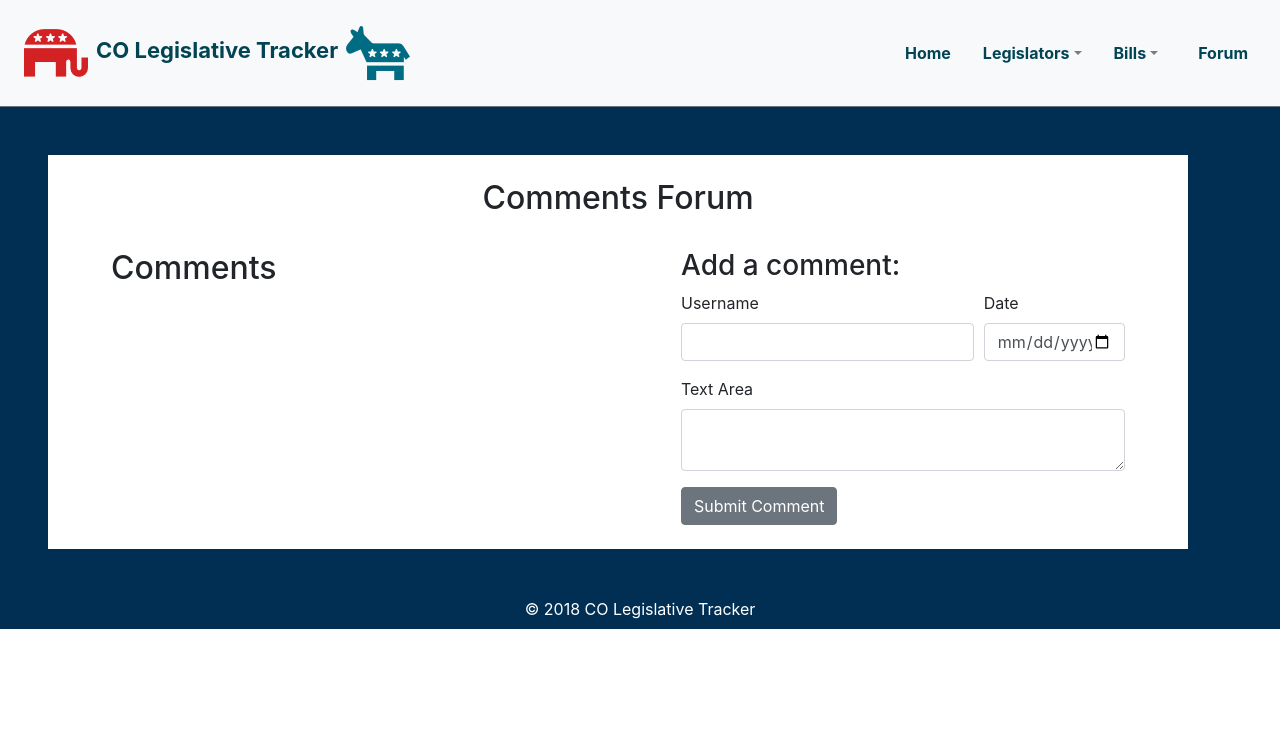
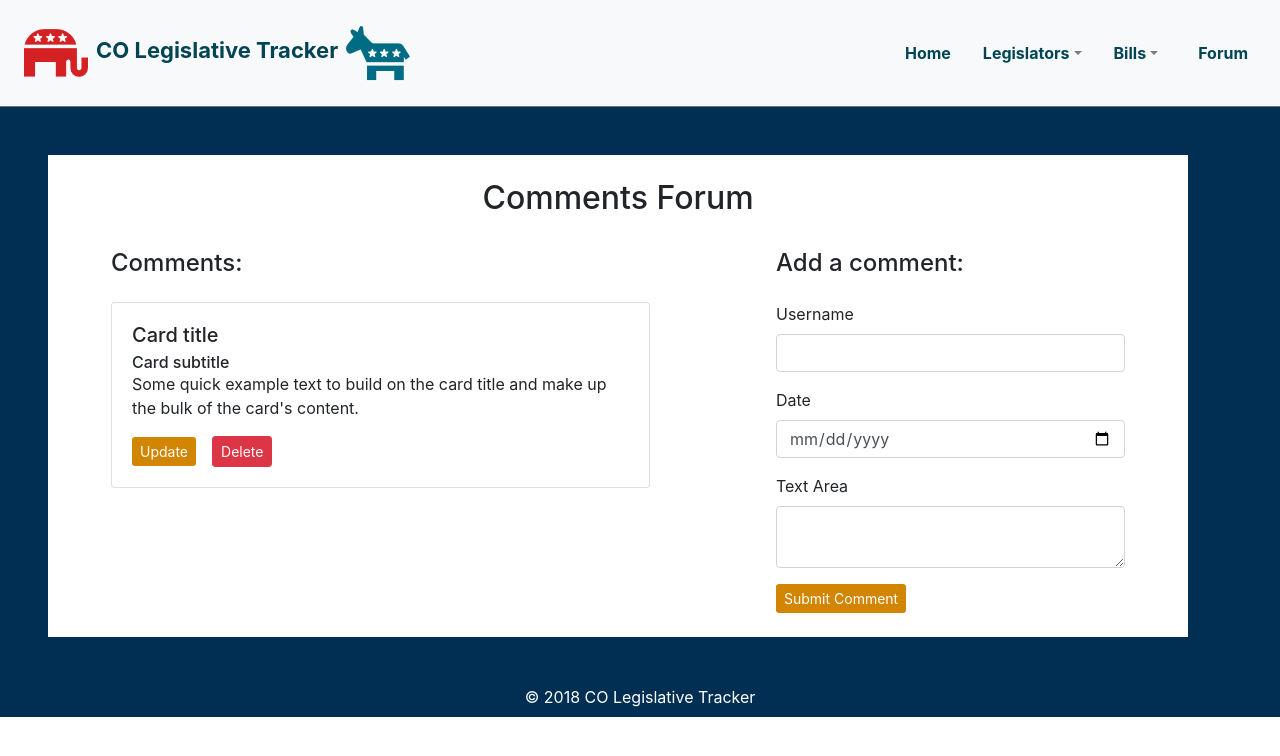
Before and after one commit to KrisKam/legislative-votes, a React (Create React App) app: page /forum in a window 1280 px wide. Shown: the top 756 px of the page. Built offline with nearby package versions, Linux system fonts and the light colour scheme.

Commit message:
formatting for forms page

```diff
--- a/src/App.css
+++ b/src/App.css
@@ -19,7 +19,7 @@
   color: #014454;
 }
 
-.Home-button, .Dropdown-button {
+.Home-button, .Dropdown-button, .Form-button {
   background-color: #d28500 !important;
   border: #d28500 !important;
 }
--- a/src/components/Comments.js
+++ b/src/components/Comments.js
@@ -1,5 +1,5 @@
 import React, {Component} from "react";
-import {Container, Card, CardBody} from "reactstrap";
+import {Card, CardBody, CardTitle, CardSubtitle, CardText, Button} from "reactstrap";
 
 
 class Comments extends Component {
@@ -9,8 +9,16 @@ class Comments extends Component {
 
     return (
       <section className="my-4 mx-5">
-        <h2>Comments</h2>
-
+        <h4 className="mb-4">Comments:</h4>
+        <Card>
+        <CardBody>
+          <CardTitle>Card title</CardTitle>
+          <CardSubtitle>Card subtitle</CardSubtitle>
+          <CardText>Some quick example text to build on the card title and make up the bulk of the card's content.</CardText>
+          <Button size="sm" className="Form-button">Update</Button>
+          <Button size="sm" color="danger" className="mx-3">Delete</Button>
+        </CardBody>
+      </Card>
       </section>
     )
   }
--- a/src/components/CommentsInput.js
+++ b/src/components/CommentsInput.js
@@ -9,27 +9,21 @@ class Comments extends Component {
 
     return (
       <section className="my-4 mx-5">
-        <h3>Add a comment:</h3>
+        <h4 className="mb-4">Add a comment:</h4>
         <Form>
-          <Row form>
-            <Col md={8}>
           <FormGroup>
             <Label for="user_name">Username</Label>
             <Input type="email" name="email" id="exampleEmail" />
           </FormGroup>
-            </Col>
-            <Col md={4}>
           <FormGroup>
             <Label for="date">Date</Label>
             <Input type="date" name="date" id="date" />
           </FormGroup>
-            </Col>
-          </Row>
           <FormGroup>
             <Label for="comment">Text Area</Label>
             <Input type="textarea" name="comment" id="comment" />
           </FormGroup>
-          <Button>Submit Comment</Button>
+          <Button size="sm" className="Form-button">Submit Comment</Button>
         </Form>
       </section>
     )
--- a/src/components/Forum.js
+++ b/src/components/Forum.js
@@ -13,10 +13,10 @@ class Forum extends Component {
       <Container className="bg-white m-5">
         <h2 className="text-center pt-4">Comments Forum</h2>
         <Row>
-          <Col>
+          <Col md="7">
             <Comments />
           </Col>
-          <Col>
+          <Col md="5">
             <CommentsInput />
           </Col>
         </Row>
```
Lines whose indentation alone changed are shown as unchanged.
